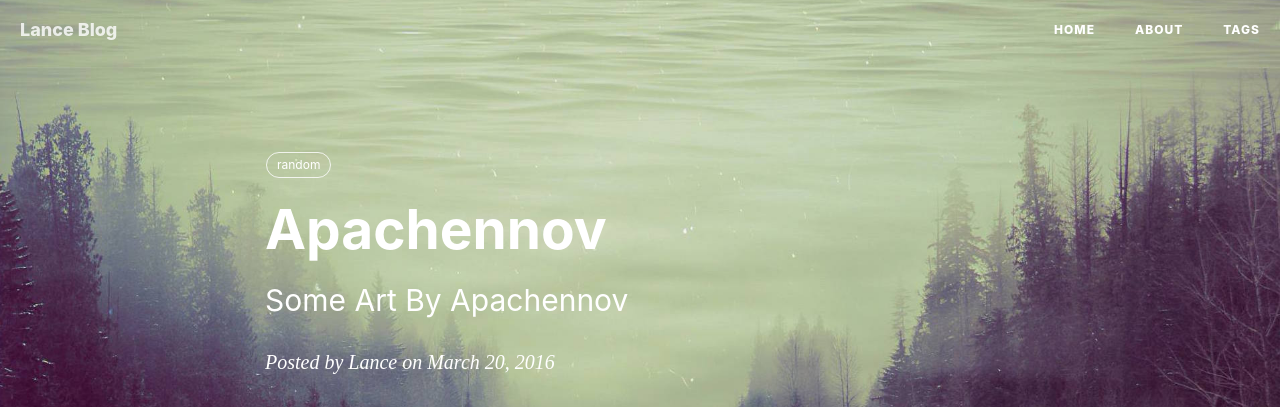
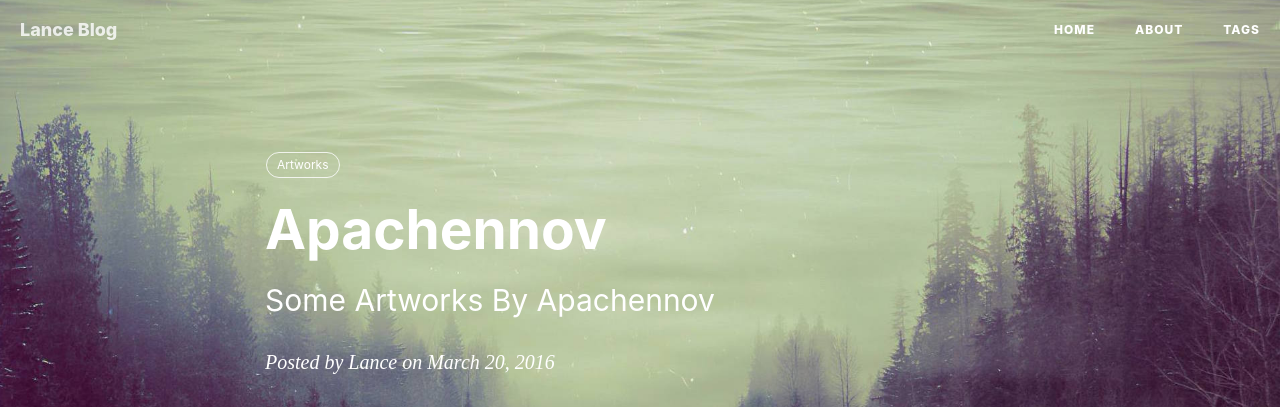
Before and after one commit to Hiczeke/hiczeke.github.com, a Jekyll site: the page built from _posts/2016-03-20-Art.md, in a window 1280 px wide and 900 px high. Shown: the top 407 px of the window. Built offline with Jekyll 4.4.1, drawn with Linux system fonts in a browser that asks for light colours; nearby versions of some CDN libraries; comment, search, counter and statistics services are not loaded.

Commit message:
new post

```diff
--- a/_posts/2016-03-20-Art.md
+++ b/_posts/2016-03-20-Art.md
@@ -1,12 +1,12 @@
 ---
 layout:     post
 title:      "Apachennov"
-subtitle:   "Some Art By Apachennov"
+subtitle:   "Some Artworks By Apachennov"
 date:       2016-03-20
 author:     "Lance"
 header-img: "img/picpost-Dupcism.jpg"
 tags:
-    - random
+    - Artworks
 ---
 
 ![93f1c18ba61ea8d3a27f2fb9940a304e251f583d.jpg](https://ooo.0o0.ooo/2016/03/20/56ee73aa170d9.jpg)
```
Also changed, not shown: 5 other files.
